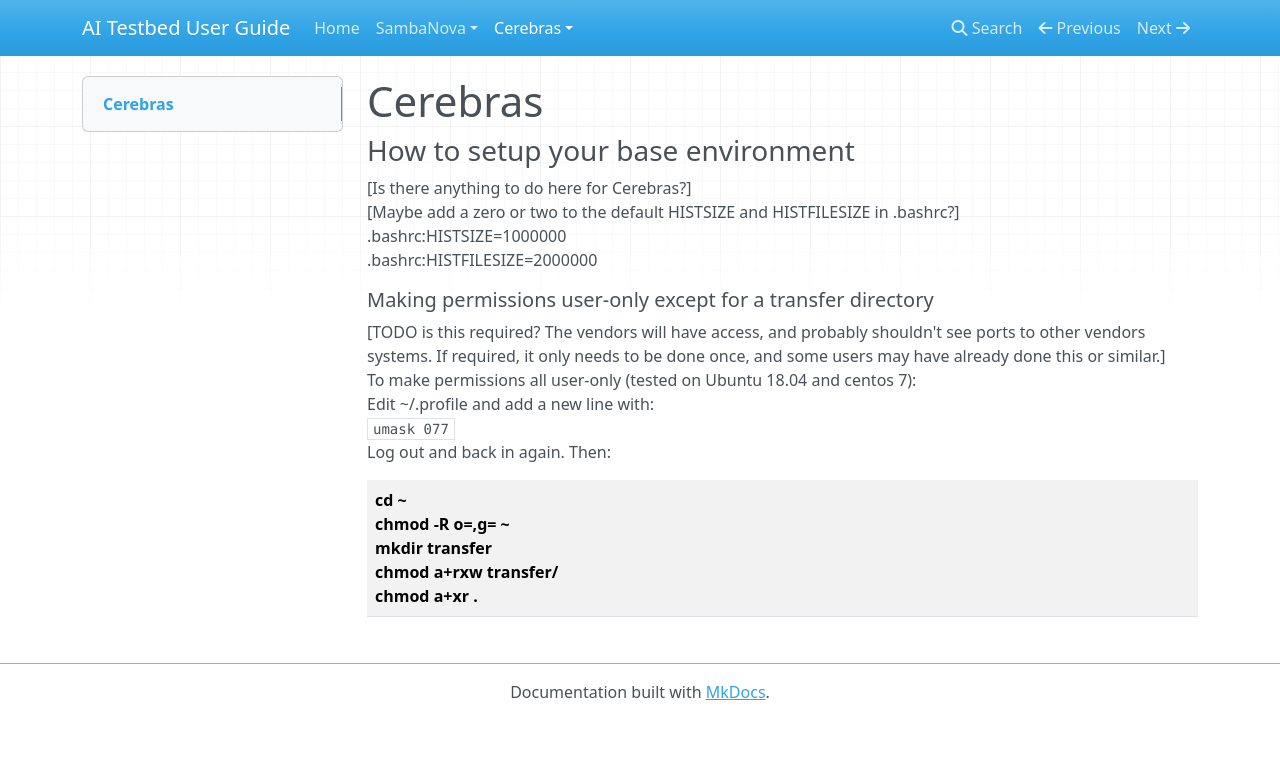
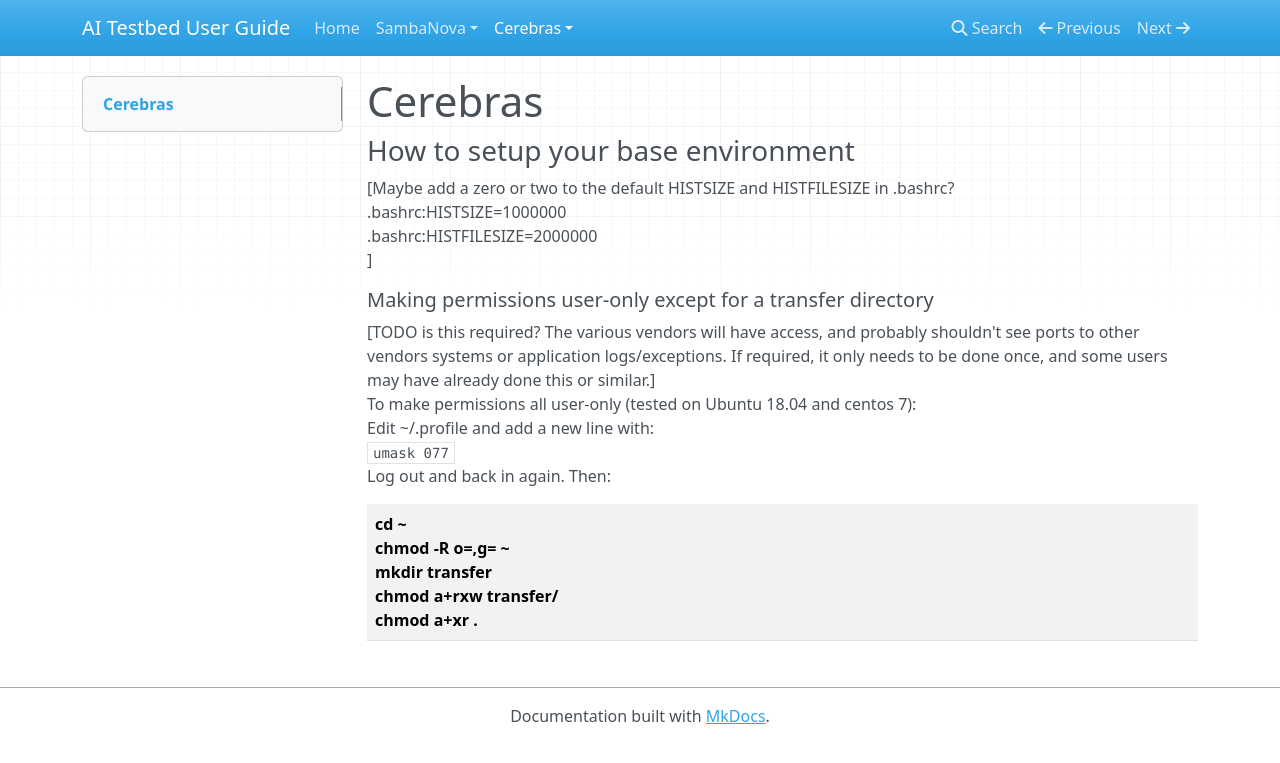
Before and after one commit to argonne-lcf/ai-testbed-userdocs, an MkDocs documentation site: the page built from docs/cerebras/How-to-setup-your-base-environment.md, in a window 1280 px wide. Shown: the top 763 px of the page. Built offline with MkDocs 1.6.1, drawn with Linux system fonts in a browser that asks for light colours; nearby versions of some CDN libraries.

Commit message:
minor edits

````diff
--- a/docs/cerebras/How-to-setup-your-base-environment.md
+++ b/docs/cerebras/How-to-setup-your-base-environment.md
@@ -2,13 +2,12 @@
 ========
 
 ### How to setup your base environment
-[Is there anything to do here for Cerebras?]<br>
-[Maybe add a zero or two to the default HISTSIZE and HISTFILESIZE in .bashrc?]<br>
+[Maybe add a zero or two to the default HISTSIZE and HISTFILESIZE in .bashrc?<br>
 .bashrc:HISTSIZE=1000000<br>
-.bashrc:HISTFILESIZE=2000000<br>
+.bashrc:HISTFILESIZE=2000000<br>]
 
 ##### Making permissions user-only except for a transfer directory
-[TODO is this required? The vendors will have access, and probably shouldn't see ports to other vendors systems. If required, it only needs to be done once, and some users may have already done this or similar.]<br>
+[TODO is this required? The various vendors will have access, and probably shouldn't see ports to other vendors systems or application logs/exceptions. If required, it only needs to be done once, and some users may have already done this or similar.]<br>
 To make permissions all user-only (tested on Ubuntu 18.04 and centos 7):<br>
 Edit ~/.profile and add a new line with:<br>
 ```umask 077```<br>
````
Also changed, not shown: docs/cerebras/Performance-Tools.md (+2 -2 lines), docs/cerebras/Steps-to-run-a-model-or-program.md (+2 -2 lines).
